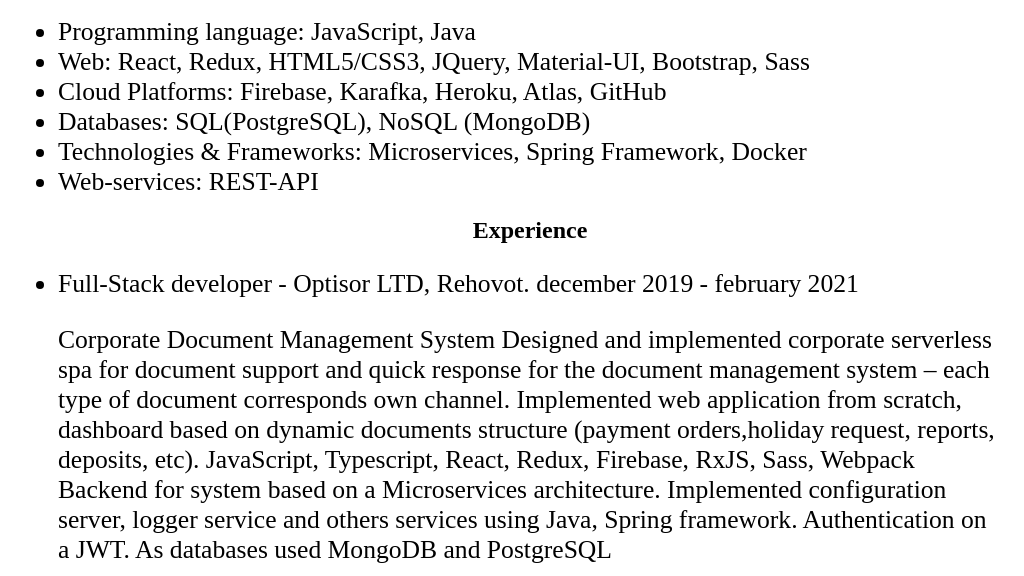
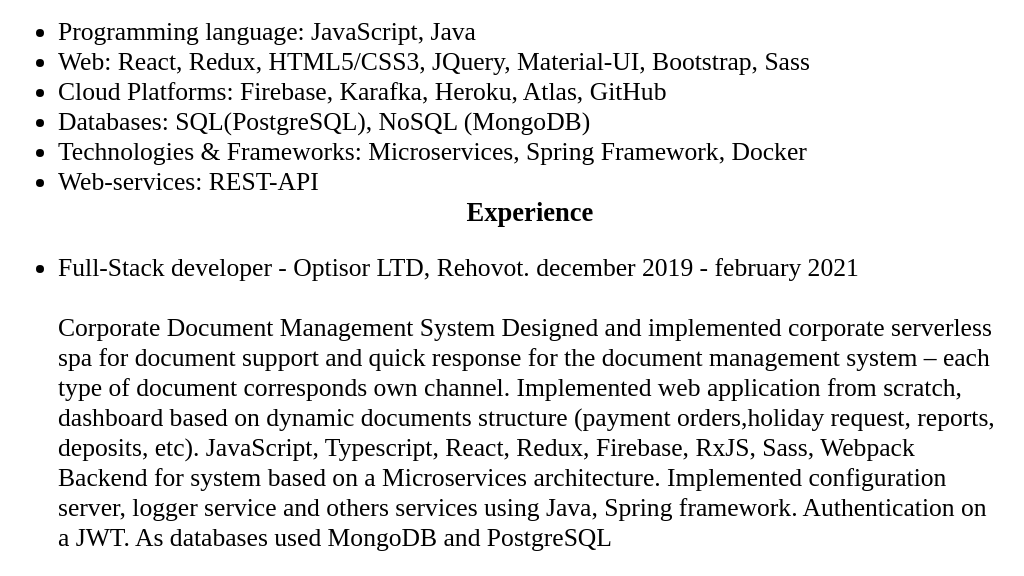
Before and after one commit to Urazof/rsschool-cv, a plain HTML site: page index.html in a window 1280 px wide. Shown: the part 372-948 px from the top of the page, without its empty margins (110-1134 px from the left). Drawn offline with Linux system fonts and the light colour scheme.

Commit message:
fix: fix html

```diff
--- a/index.html
+++ b/index.html
@@ -31,14 +31,16 @@
         <li class="paragraph">Databases: SQL(PostgreSQL), NoSQL (MongoDB)</li>
         <li class="paragraph">Technologies & Frameworks: Microservices, Spring Framework, Docker</li>
         <li class="paragraph">Web-services: REST-API</li>
-        </li>
+
     </ul>
 
-    <h2>Experience</h2>
+
     <section class="mainblock">
+        <h5 class="block">Experience</h5>
         <ul class="section">
             <li>Full-Stack developer - Optisor LTD, Rehovot. december 2019 - february 2021</li>
-            <p>Corporate Document Management System
+            <br>
+            Corporate Document Management System
                 Designed and implemented corporate serverless spa for document support and quick response
                 for the document management system – each type of document corresponds own channel.
                 Implemented web application from scratch, dashboard based on dynamic documents structure
@@ -47,7 +49,7 @@
                 Backend for system based on a Microservices architecture. Implemented configuration server,
                 logger service and others services using Java, Spring framework. Authentication on a JWT.
                 As databases used MongoDB and PostgreSQL
-            </p>
+
         </ul>
     </section>
 
```
